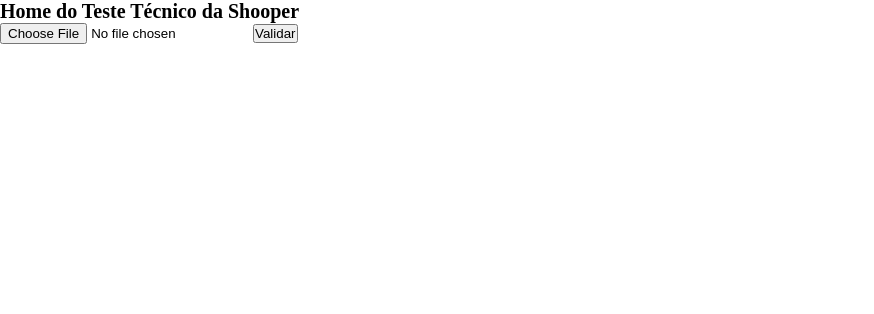
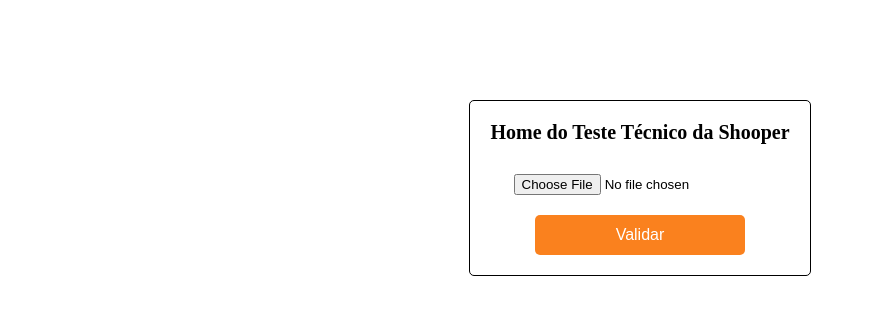
Before and after one commit to mfcastilho/desafio-tecnico-fullstack, a React (Vite) app in the folder frontend/: page / in a window 1280 px wide. Shown: the top 314 px of the page, without its empty margins (0-874 px from the left). Built offline with nearby package versions, Linux system fonts and the light colour scheme.

Commit message:
feat: configuring papaparse lib in the project

```diff
--- a/frontend/src/App.jsx
+++ b/frontend/src/App.jsx
@@ -5,9 +5,9 @@
 
 
   return (
-     <body>
+     <div>
           <Home />
-     </body>
+     </div>
   )
 }
 
--- a/frontend/src/pages/Home.jsx
+++ b/frontend/src/pages/Home.jsx
@@ -1,9 +1,11 @@
 import Papa from "papaparse"
 import { useState } from "react";
+import "./Home.css";
 
 function Home() {
 
-     const [setData] = useState([]);
+     // eslint-disable-next-line no-unused-vars
+     const [data, setData] = useState([]);
      const [columnArray, setColumn] = useState([]);
      const [values, setValues] = useState([]);
 
@@ -17,11 +19,12 @@
 
                result.data.map((d)=>{
                     columnArray.push(Object.keys(d));
-                    valuesArray.push(Object.keys(d));
+                    valuesArray.push(Object.values(d));
                });
                setData(result.data);
                setColumn(columnArray[0]);
                setValues(valuesArray);
+               console.log(values)
           }
      })
   }
@@ -55,6 +58,8 @@
                ))}
           </tbody>
         </table>
+
+
       </main>
   );
 }
```
